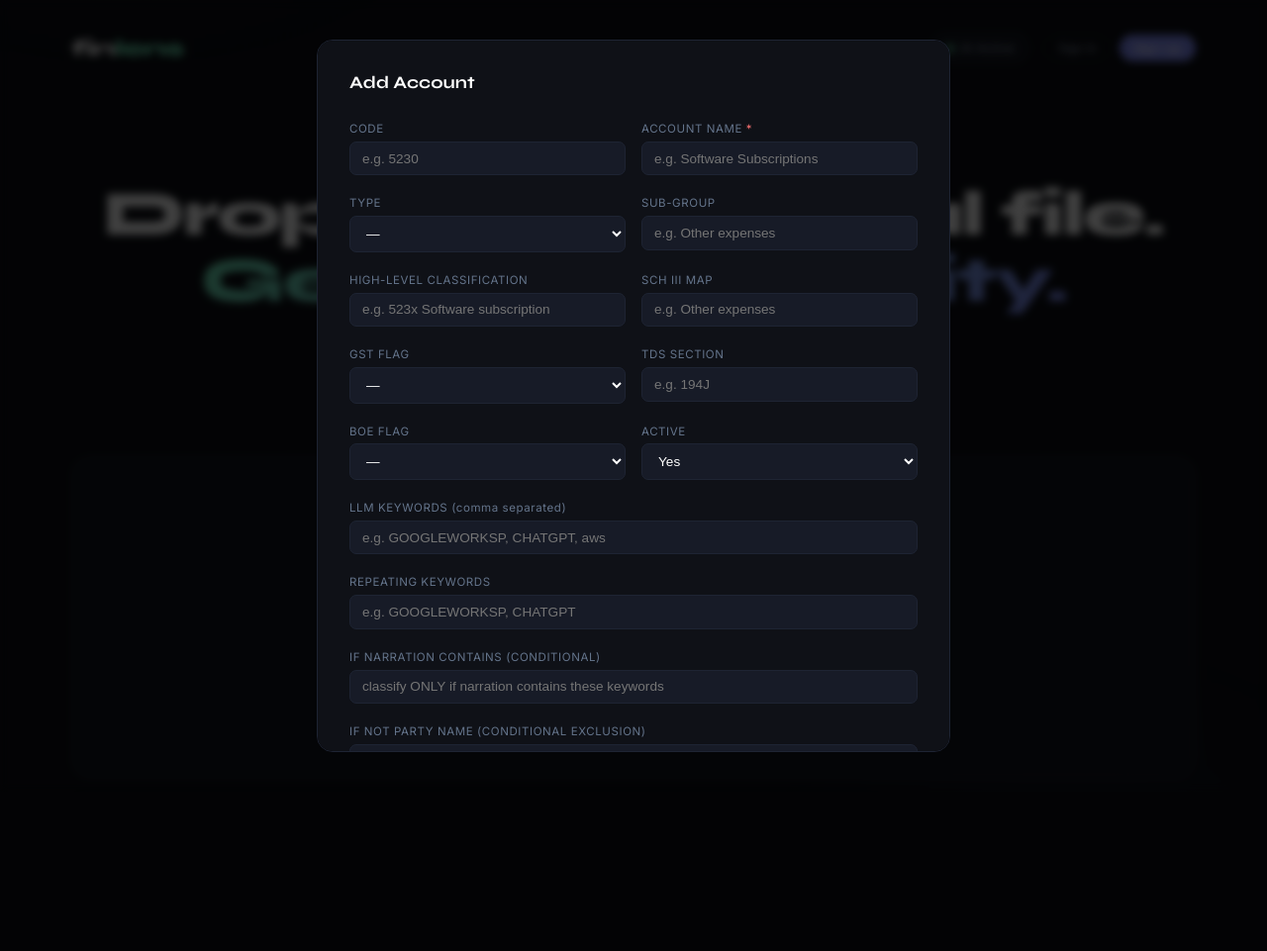
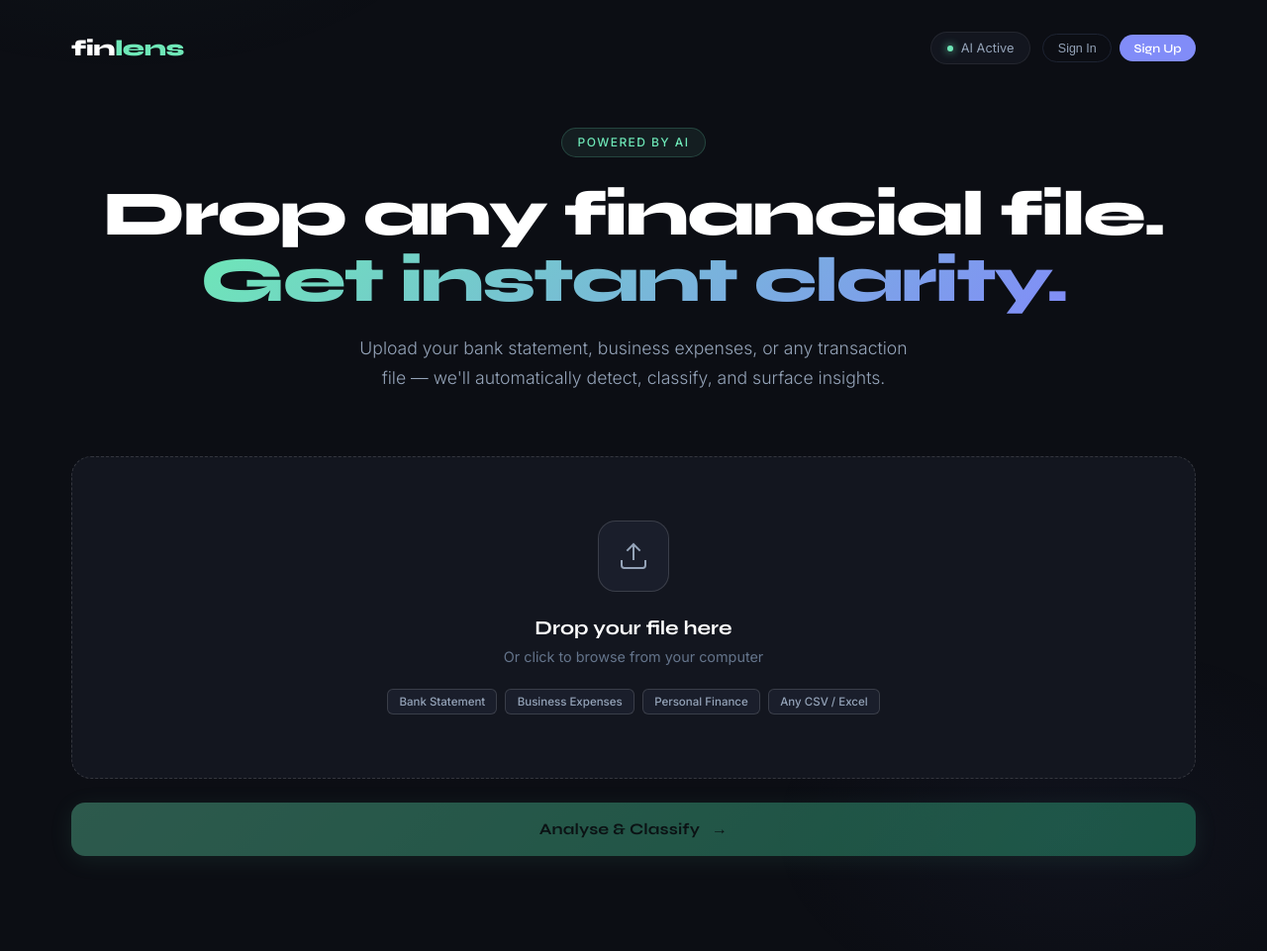
Before and after one commit to fakubwoy/finlens, a Flask app: page / in a window 1280 px wide. Shown: the whole page at 99% size. Before the commit the page ends 760 px from the top, so only its background shows below. Run offline with Flask 3, Linux system fonts and the light colour scheme; some libraries are stand-ins or nearby versions.

Commit message:
account modal bug fix

```diff
--- a/templates/index.html
+++ b/templates/index.html
@@ -1264,7 +1264,7 @@
 </div>
 
 <!-- Edit/Add Row Modal -->
-<div id="masterRowModal" style="display:none;position:fixed;inset:0;background:rgba(0,0,0,0.75);z-index:1000;display:flex;align-items:center;justify-content:center;backdrop-filter:blur(4px)">
+<div id="masterRowModal" style="display:none;position:fixed;inset:0;background:rgba(0,0,0,0.75);z-index:1000;align-items:center;justify-content:center;backdrop-filter:blur(4px)">
   <div style="background:#0f1117;border:1px solid #1e2433;border-radius:16px;padding:2rem;width:100%;max-width:640px;max-height:90vh;overflow-y:auto;position:relative">
     <div style="font-family:'Syne',sans-serif;font-size:1.1rem;font-weight:700;color:white;margin-bottom:1.5rem" id="masterModalTitle">Add Account</div>
 
```
